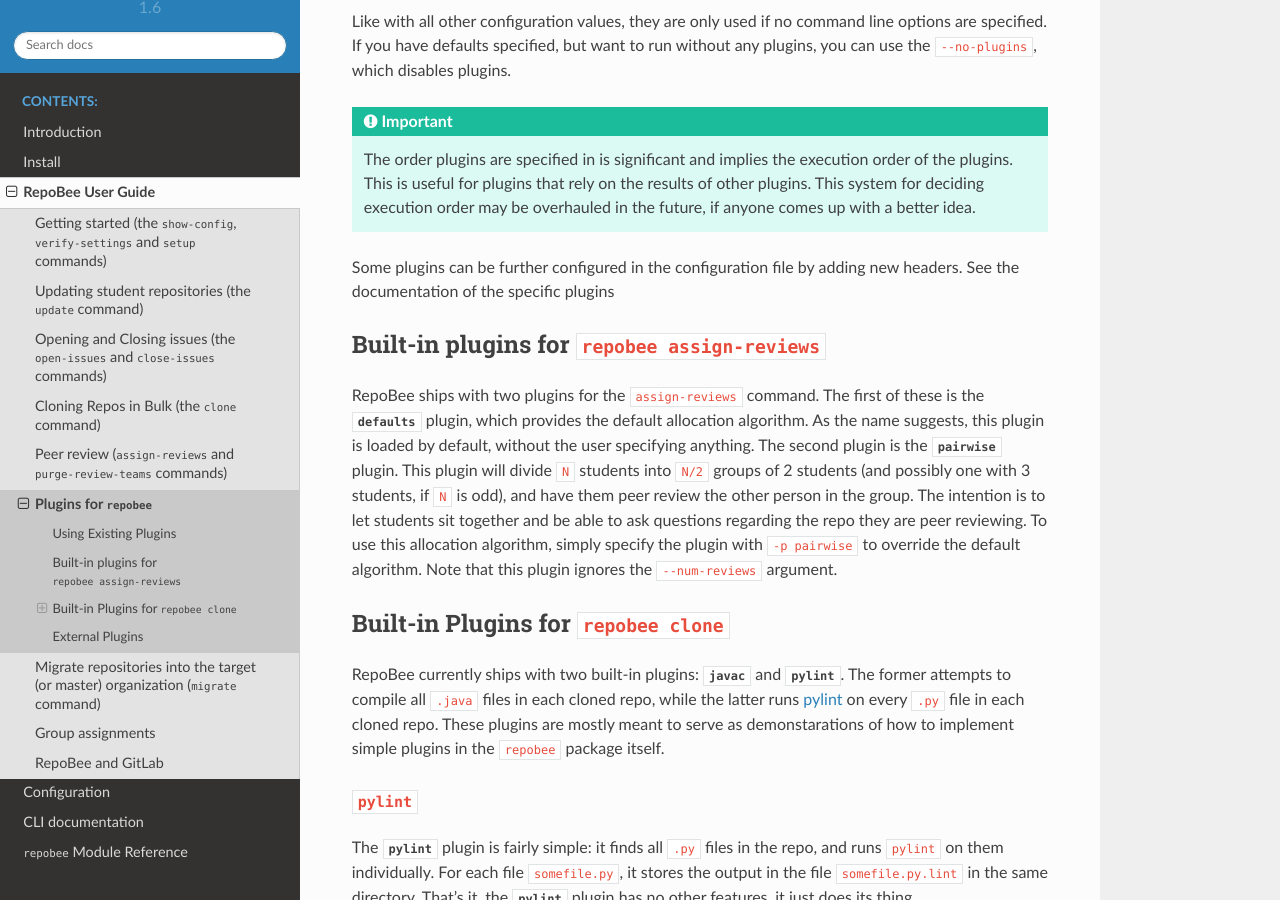
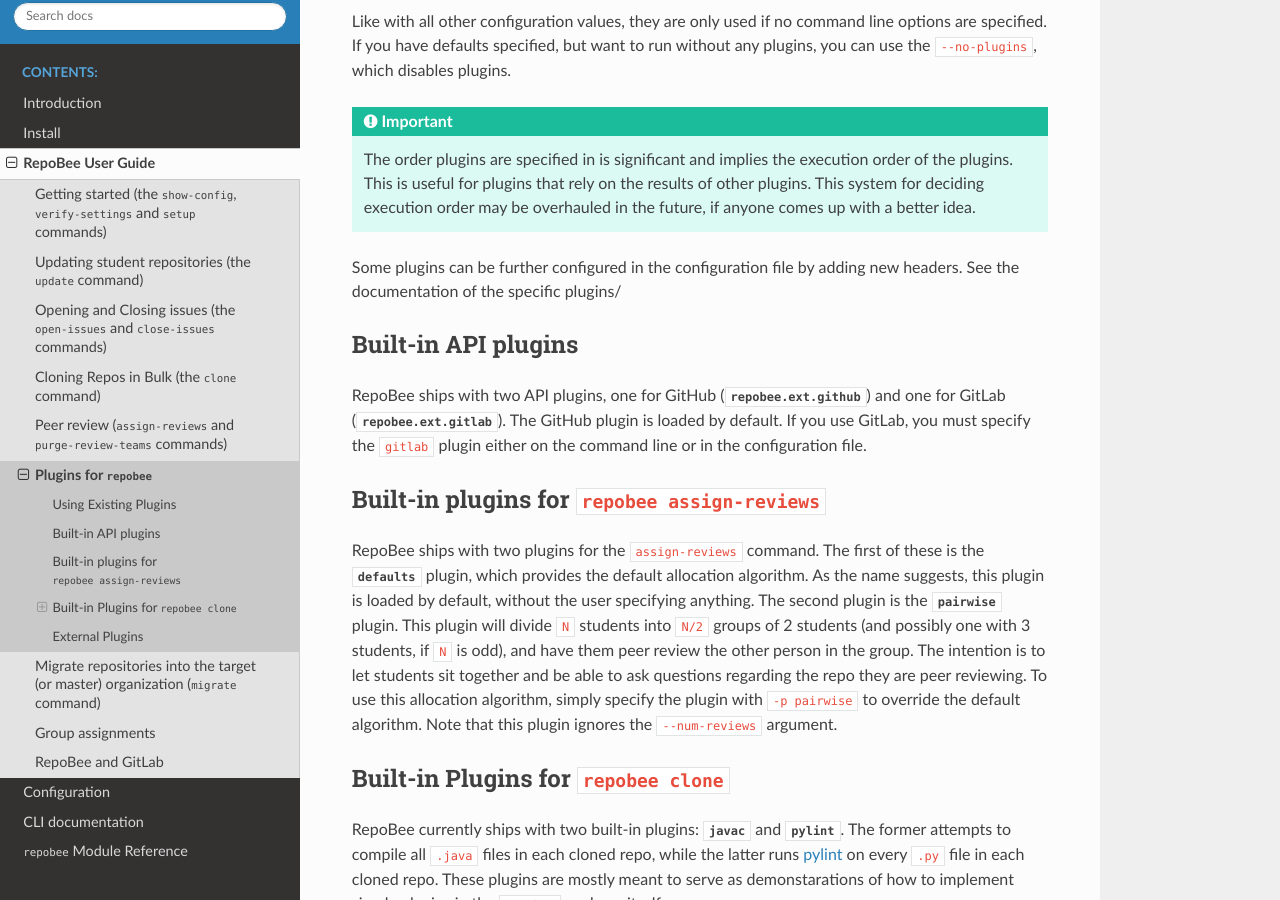
Before and after one commit to repobee/repobee, a Sphinx documentation site: the page built from docs/plugins.rst, in a window 1280 px wide and 900 px high, scrolled down 776 px. Built offline with Sphinx 7.4.7 and the Read the Docs theme 2.0.0, drawn with Linux system fonts in a browser that asks for light colours.

Commit message:
Document new usage of gitlab api

```diff
--- a/docs/gitlab.rst
+++ b/docs/gitlab.rst
@@ -62,6 +62,8 @@
 
 How to use RepoBee with GitLab
 ==============================
+You must use the ``gitlab`` plugin for RepoBee to be able to interface with
+GitLab. See :ref:`configure_plugs` for instructions on how to use plugins.
 Provide the url to a GitLab instance host (*not* to the api endpoint, just to
 the host) as an argument to ``-bu|--base-url``, or put it in the config file as
 the value for option ``base_url``. Other than that, there are a few important
--- a/docs/plugins.rst
+++ b/docs/plugins.rst
@@ -48,9 +48,17 @@
     overhauled in the future, if anyone comes up with a better idea.
 
 Some plugins can be further configured in the configuration file by adding
-new headers. See the documentation of the specific plugins
+new headers. See the documentation of the specific plugins/
 
-.. _built-in _peer review plugins:
+.. _builtins:
+
+Built-in API plugins
+====================
+RepoBee ships with two API plugins, one for GitHub
+(:py:mod:`repobee.ext.github`) and one for GitLab
+(:py:mod:`repobee.ext.gitlab`). The GitHub plugin is loaded by default. If you
+use GitLab, you must specify the ``gitlab`` plugin either on the command line
+or in the configuration file.
 
 Built-in plugins for ``repobee assign-reviews``
 =====================================================
```
Also changed, not shown: other parts of docs/plugins.rst (+0 -1 lines), docs/code.rst (+14 -13 lines).
